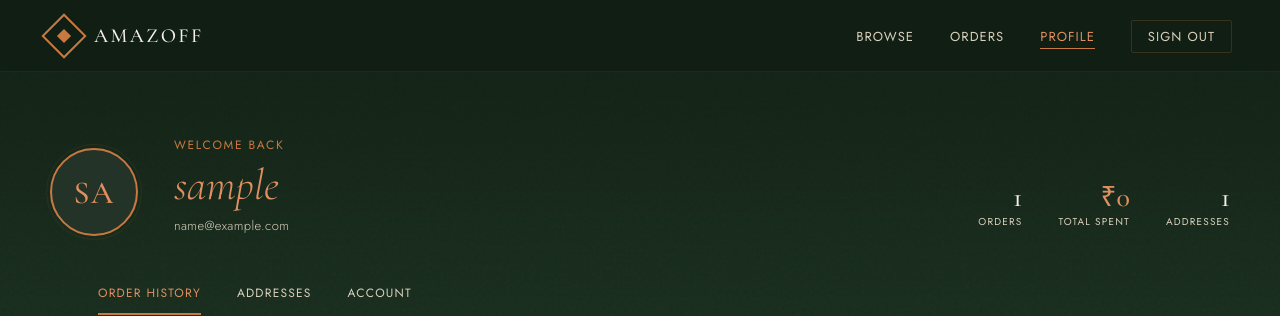
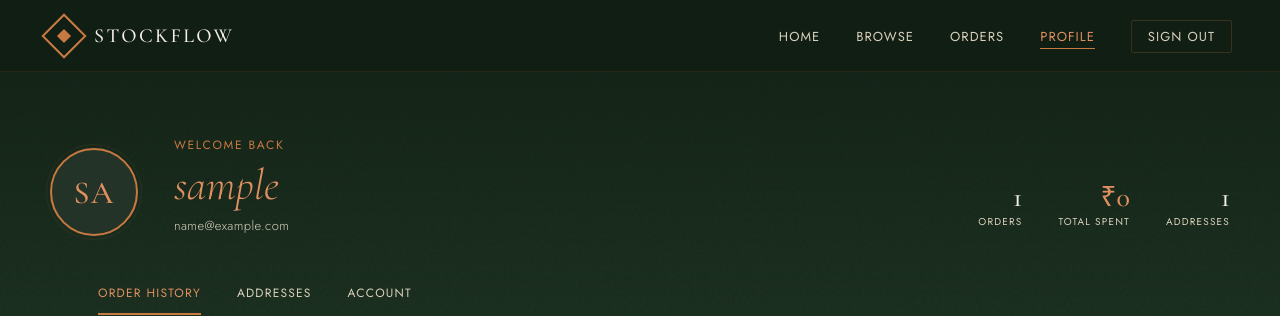
Before and after one commit to MrBottleTree/stock-flow, a Django app: template core/templates/profile.html in a window 1280 px wide. Shown: the top 316 px of the page. Run offline with Django 5.2, Linux system fonts and the light colour scheme; tables that the repository leaves empty hold one stand-in row (values such as "Sample post"); the template is opened without the code that fills it: values that come from a table or form of the project are taken from there, most other values are stand-ins (such as "Sample title", 1, 10 or a date in 2020).

Commit message:
Fix profile navbar: brand name, home tab, item list link

```diff
--- a/core/templates/profile.html
+++ b/core/templates/profile.html
@@ -680,10 +680,11 @@
   <nav class="navbar">
     <a href="{% url 'home' %}" class="nav-brand">
       <div class="nav-mark"><span></span></div>
-      <span class="nav-name">Amazoff</span>
+      <span class="nav-name">StockFlow</span>
     </a>
     <ul class="nav-links">
-      <li><a href="{% url 'products' %}">Browse</a></li>
+      <li><a href="{% url 'home' %}">Home</a></li>
+      <li><a href="{% url 'items' %}">Browse</a></li>
       <li><a href="{% url 'order_history' %}">Orders</a></li>
       <li><a href="{% url 'profile' %}" class="active">Profile</a></li>
       <li><a href="{% url 'signout' %}" class="nav-signout">Sign Out</a></li>
@@ -827,7 +828,7 @@
             <div class="empty-icon"><div class="empty-icon-inner">📦</div></div>
             <h2 class="empty-title">No orders yet</h2>
             <p class="empty-text">When you place your first order, it will appear here.</p>
-            <a href="{% url 'products' %}" class="btn-primary">Browse Products</a>
+            <a href="{% url 'items' %}" class="btn-primary">Browse Products</a>
           </div>
         {% endif %}
       </div>
```
